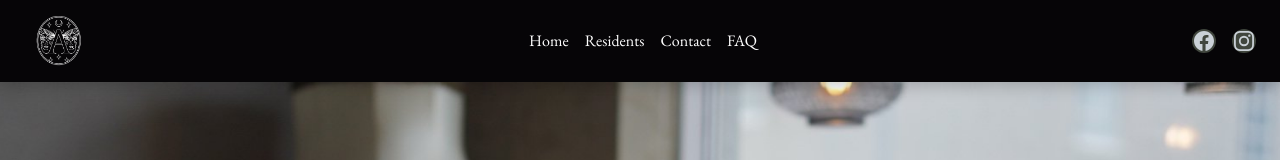
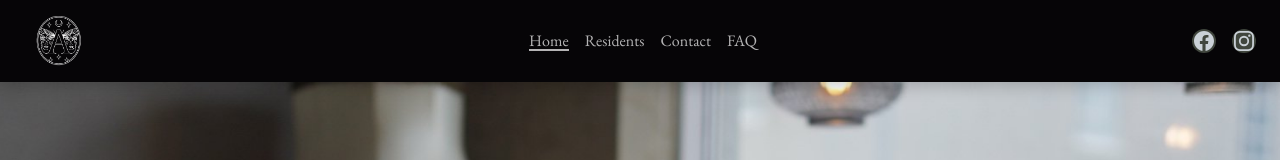
Before and after one commit to Ryjekk/AuraTattoo, a Next.js app in the folder aura-next-app/: page / in a window 1280 px wide. Shown: the top 160 px of the page. Built offline with nearby package versions, Linux system fonts and the light colour scheme.

Commit message:
Silly Navigation Fixes

```diff
--- a/aura-next-app/src/_components/header/Navigation.jsx
+++ b/aura-next-app/src/_components/header/Navigation.jsx
@@ -1,14 +1,34 @@
-import * as React from "react";
+import { useState, useEffect } from "react";
 import { motion } from "framer-motion";
 import { navLinks } from "@utils/navLinks";
+import { usePathname } from "next/navigation";
 import Link from "next/link";
 
-export const Navigation = () => (
+export const Navigation = () => {
+  const pathname = usePathname();
+
+  useEffect(() => {
+    setActivePath(pathname);
+  }, [pathname]);
+
+  const [activePath, setActivePath] = useState(pathname);
+  console.log("activePath", activePath);
+  console.log("pathname", pathname);
+  const isSelected = (link) => link.href === activePath;
+
+  return (
     <motion.ul className='nav__links'>
       {navLinks.map((link) => (
-      <motion.li key={link.name} className='nav__link'>
+        <motion.div key={link.name} className='nav__link'>
           <Link href={link.href}>{link.name}</Link>
-      </motion.li>
+          {isSelected(link) && (
+            <motion.div
+              className='nav__link__active-indicator'
+              layoutId='indicator'
+            ></motion.div>
+          )}
+        </motion.div>
       ))}
     </motion.ul>
   );
+};
--- a/aura-next-app/src/_components/header/mobile/MobileLink.jsx
+++ b/aura-next-app/src/_components/header/mobile/MobileLink.jsx
@@ -1,10 +1,20 @@
 import { motion } from "framer-motion";
 import { mobileLinkVariants } from "@components/header/animations";
+import { useState, useEffect } from "react";
+import { usePathname } from "next/navigation";
 import Link from "next/link";
 const MobileLink = ({ name, href }) => {
+  const pathname = usePathname();
+  const [activePath, setActivePath] = useState(pathname);
+  useEffect(() => {
+    setActivePath(pathname);
+  }, [pathname]);
+  const isSelected = (link) => link.href === activePath;
   return (
     <motion.li className='nav__link' variants={mobileLinkVariants}>
-      <Link href={href}>{name}</Link>
+      <Link href={href} aria-disabled={isSelected({ href }) ? true : false}>
+        {name}
+      </Link>
     </motion.li>
   );
 };
--- a/aura-next-app/src/_components/header/mobile/MobileNavigation.jsx
+++ b/aura-next-app/src/_components/header/mobile/MobileNavigation.jsx
@@ -1,4 +1,5 @@
-import * as React from "react";
+import { useState, useEffect } from "react";
+import { usePathname } from "next/navigation";
 import { motion } from "framer-motion";
 import MobileLink from "@components/header/mobile/MobileLink";
 import {
@@ -8,6 +9,12 @@ import {
 import { navLinks } from "@utils/navLinks";
 
 export const MobileNavigation = ({ mobileMenuOpen }) => {
+  const pathname = usePathname();
+  const [activePath, setActivePath] = useState(pathname);
+  useEffect(() => {
+    setActivePath(pathname);
+  }, [pathname]);
+  const isSelected = (link) => link.href === activePath;
   return (
     <motion.div
       className='mobile-menu'
@@ -17,9 +24,16 @@ export const MobileNavigation = ({ mobileMenuOpen }) => {
       variants={mobileMenuVariants}
     >
       <motion.ul className='nav__links' variants={mobileListVariants}>
-        {navLinks.map((i) => (
-          <MobileLink key={i.name} name={i.name} href={i.href} />
-        ))}
+        {navLinks.map((i) =>
+          !isSelected(i) ? (
+            <MobileLink
+              key={i.name}
+              name={i.name}
+              href={i.href}
+              isSelected={isSelected}
+            />
+          ) : null
+        )}
       </motion.ul>
     </motion.div>
   );
--- a/aura-next-app/src/_styles/abstracts/_functions.scss
+++ b/aura-next-app/src/_styles/abstracts/_functions.scss
@@ -1,8 +1,9 @@
 @use "./variables" as v;
+@use "sass:color";
 
 @function get-color($color, $opacity: 1) {
   @if map-has-key(v.$colors, $color) {
-    @return transparentize(map-get(v.$colors, $color), 1- $opacity);
+    @return color.adjust(map-get(v.$colors, $color), $alpha: -$opacity);
   } @else {
     @return #f0f;
   }
--- a/aura-next-app/src/_styles/base/_base.scss
+++ b/aura-next-app/src/_styles/base/_base.scss
@@ -35,10 +35,6 @@ p {
 a {
   color: map-get($colors, white);
   text-decoration: none;
-
-  &:hover {
-    text-decoration: underline;
-  }
 }
 
 // Example of using shadow
--- a/aura-next-app/src/_styles/components/_contact.scss
+++ b/aura-next-app/src/_styles/components/_contact.scss
@@ -1,5 +1,6 @@
 @use "../abstracts/mixins" as m;
 @use "../abstracts/variables" as v;
+@use "../abstracts/functions" as f;
 
 .contact {
   display: flex;
@@ -99,7 +100,7 @@
       padding-inline: map-get(v.$spacing, medium);
       border-radius: map-get(v.$radius, small);
       border: 1px solid transparent;
-      background-color: transparentize(map-get(v.$colors, ecru), 0.6);
+      background-color: f.get-color(ecru, 0.6);
 
       &:focus {
         outline: none;
--- a/aura-next-app/src/_styles/components/_header.scss
+++ b/aura-next-app/src/_styles/components/_header.scss
@@ -1,5 +1,6 @@
 @use "../abstracts/variables" as v;
 @use "../abstracts/mixins" as m;
+@use "../abstracts/functions" as f;
 
 .nav {
   background-color: map-get(v.$colors, black);
@@ -57,7 +58,7 @@
     }
   }
   &__link {
-    color: #fff;
+    position: relative;
     text-decoration: none;
     transition: color 0.3s;
     display: inline;
@@ -66,9 +67,23 @@
     @include m.respond(sm) {
       align-self: flex-start;
     }
+    a {
+      transition: all 0.3s;
+      color: f.get-color(white, 0.3);
+      &:hover {
+        color: f.get-color(white, 0);
+      }
+    }
 
-    &:hover {
-      opacity: 0.8;
+    &__active-indicator {
+      position: absolute;
+      display: block;
+      height: 8%;
+      position: absolute;
+      background-color: f.get-color(white, 0.3);
+      bottom: 10%;
+      margin-inline: auto;
+      width: 100%;
     }
   }
   &__mobile-toggle {
--- a/aura-next-app/src/_styles/components/_hero.scss
+++ b/aura-next-app/src/_styles/components/_hero.scss
@@ -1,5 +1,6 @@
 @use "../abstracts/variables" as v;
 @use "../abstracts/mixins" as m;
+@use "../abstracts/functions" as f;
 .hero {
   position: relative;
   width: 100%;
@@ -18,10 +19,10 @@
   &__content {
     position: relative;
     z-index: 1;
-    color: transparentize(map-get(v.$colors, white), 0.1);
+    color: f.get-color(white, 0.1);
     padding: clamp(2rem, 5vw, 8rem);
     max-width: min(90%, 1200px);
-    background-color: transparentize(map-get(v.$colors, umber), 0.6);
+    background-color: f.get-color(umber, 0.6);
     backdrop-filter: blur(4px);
     margin-block: max(20%, 100px);
     margin-inline: auto;
```
Lines whose indentation alone changed are shown as unchanged.
